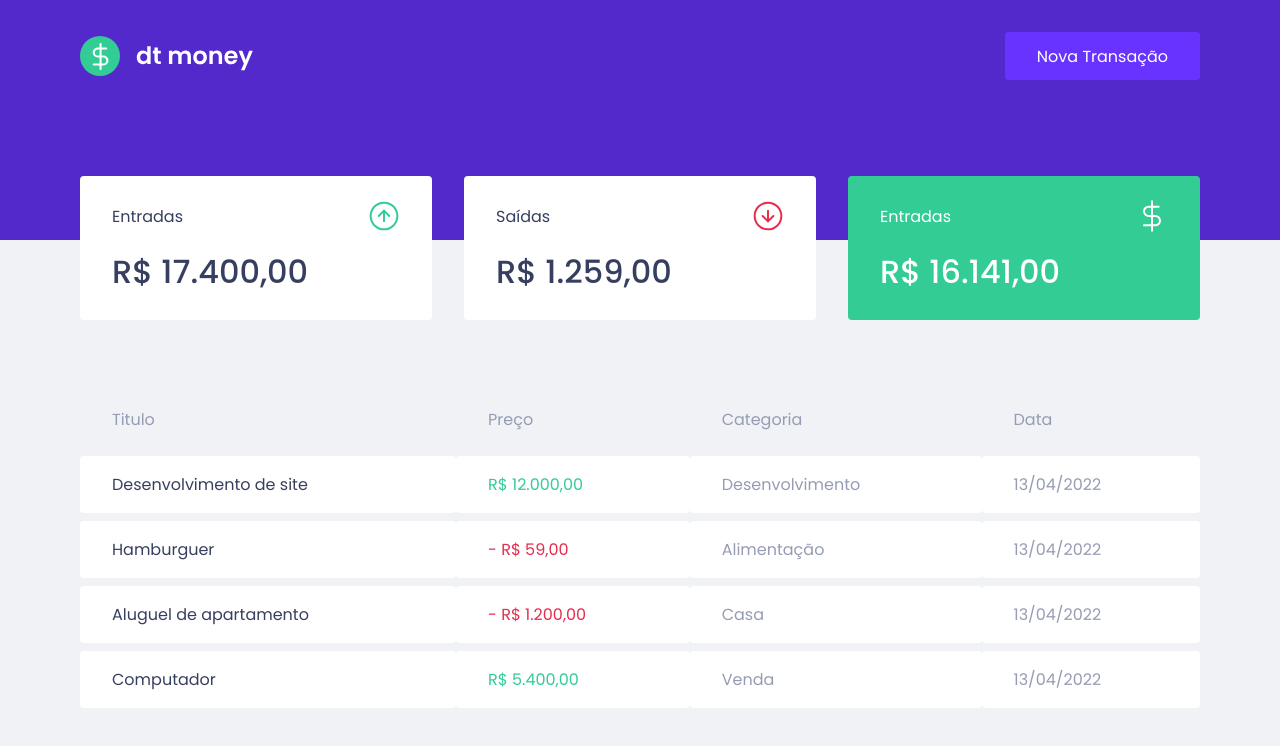
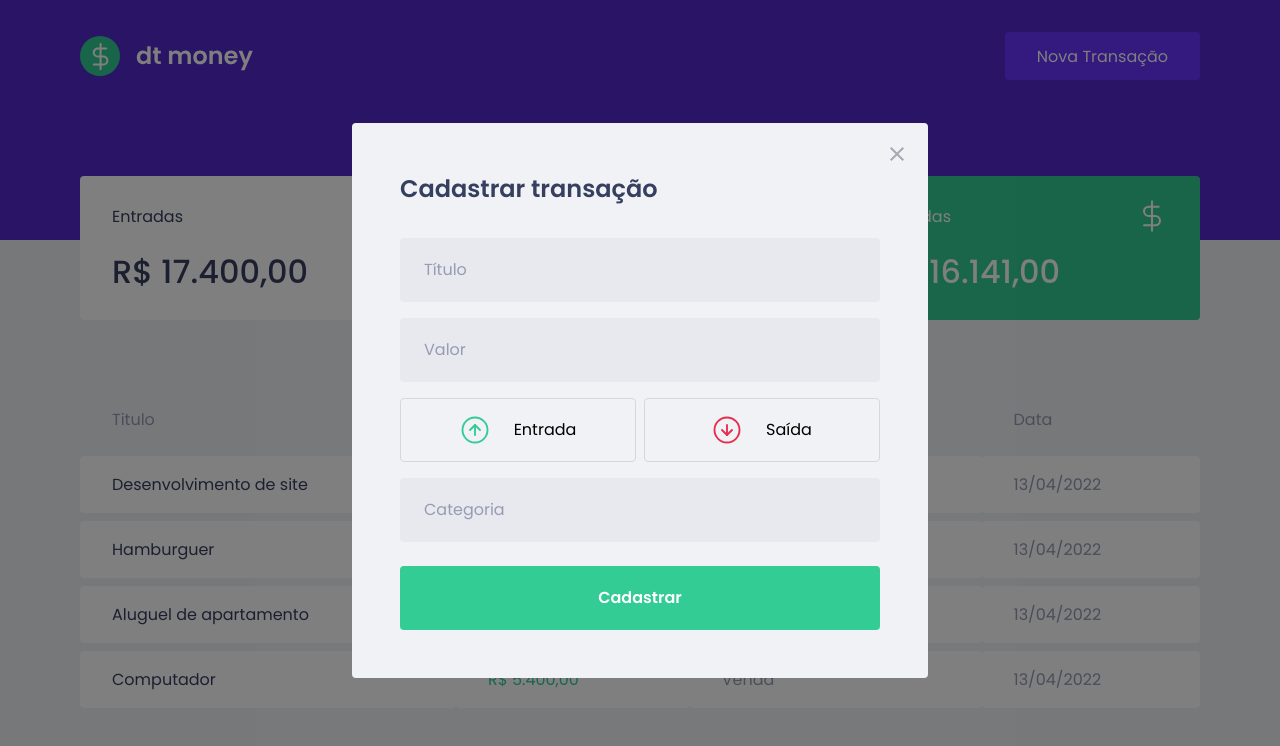
Before and after one commit to Gustavomunizz/dtmoney, a React (Vite) app: page / in a window 1280 px wide. Both pictures are taken after a click on the button "Nova Transação". Shown: the top 746 px of the page. Built offline with nearby package versions, Linux system fonts and the light colour scheme; no server answers; what miragejs would draw is missing.

Commit message:
Creating and styling the modal with react-modal

```diff
--- a/package.json
+++ b/package.json
@@ -9,13 +9,16 @@
   },
   "dependencies": {
     "axios": "^0.27.2",
+    "polished": "^4.2.2",
     "react": "^18.0.0",
     "react-dom": "^18.0.0",
+    "react-modal": "^3.15.1",
     "styled-components": "^5.3.5"
   },
   "devDependencies": {
     "@types/react": "^18.0.0",
     "@types/react-dom": "^18.0.0",
+    "@types/react-modal": "^3.13.1",
     "@types/styled-components": "^5.1.25",
     "@vitejs/plugin-react": "^1.3.0",
     "miragejs": "^0.1.45",
--- a/src/App.tsx
+++ b/src/App.tsx
@@ -1,32 +1,28 @@
+import { useState } from 'react'
 import { Dashboard } from './components/dashboard'
 import { Header } from './components/header'
+import { NewTransactionModal } from './components/NewTransactionsModal'
 import { GlobalStyle } from './styles/global'
-import { createServer } from 'miragejs'
-
-createServer({
-  routes() {
-    this.namespace = 'api' //Significa que todas as chamadas a API vão ser a partir de um /api
-
-    this.get('/transactions', () => {
-      return [
-        {
-          id: 1,
-          title: 'Transaction 1',
-          amount: 400,
-          type: 'deposit',
-          category: 'Food',
-          createdAt: new Date()
-        }
-      ]
-    })
-  }
-})
 
 export function App() {
+  const [isOpenTransactionModal, setIsOpenTransactionModal] = useState(false)
+
+  function handleOpenNewTransactionModal() {
+    setIsOpenTransactionModal(true)
+  }
+
+  function handleCloseNewTransactionModal() {
+    setIsOpenTransactionModal(false)
+  }
+
   return (
     <>
-      <Header />
+      <Header onOpenNewTransactionModal={handleOpenNewTransactionModal} />
       <Dashboard />
+      <NewTransactionModal
+        isOpen={isOpenTransactionModal}
+        onRequestClose={handleCloseNewTransactionModal}
+      />
       <GlobalStyle />
     </>
   )
--- /dev/null
+++ b/src/components/NewTransactionsModal/index.tsx
@@ -0,0 +1,54 @@
+import Modal from 'react-modal'
+import { Container, TransactionTypeContainer } from './styles'
+import incomesImg from '../../assets/incomes.svg'
+import outcomesImg from '../../assets/outcomes.svg'
+import closeImg from '../../assets/close.svg'
+
+interface NewTransactionModalProps {
+  isOpen: boolean
+  onRequestClose: () => void
+}
+
+Modal.setAppElement('#root')
+
+export function NewTransactionModal({
+  isOpen,
+  onRequestClose
+}: NewTransactionModalProps) {
+  return (
+    <Modal
+      isOpen={isOpen}
+      onRequestClose={onRequestClose}
+      overlayClassName="react-modal-overlay"
+      className="react-modal-content"
+    >
+      <button
+        type="button"
+        onClick={onRequestClose}
+        className="react-modal-close"
+      >
+        <img src={closeImg} alt="Fechar modal" />
+      </button>
+
+      <Container>
+        <h2>Cadastrar transação</h2>
+        <input type="text" placeholder="Título" />
+        <input type="number" placeholder="Valor" />
+        <TransactionTypeContainer>
+          <button type="button">
+            <img src={incomesImg} alt="Butão de entrada" />
+            <span>Entrada</span>
+          </button>
+
+          <button type="button">
+            <img src={outcomesImg} alt="Butão de saída" />
+            <span>Saída</span>
+          </button>
+        </TransactionTypeContainer>
+
+        <input type="text" placeholder="Categoria" />
+        <button type="submit">Cadastrar</button>
+      </Container>
+    </Modal>
+  )
+}
--- /dev/null
+++ b/src/components/NewTransactionsModal/styles.ts
@@ -0,0 +1,82 @@
+import styled from 'styled-components'
+import { darken } from 'polished'
+
+export const Container = styled.form`
+  h2 {
+    color: var(--text-title);
+    font-size: 1.5rem;
+    margin-bottom: 2rem;
+  }
+
+  input {
+    width: 100%;
+    padding: 0rem 1.5rem;
+    height: 4rem;
+    border-radius: 0.25rem;
+    border: 1px #d7d7d7;
+    outline: 1px #d7d7d7;
+    background: #e7e9ee;
+    font-size: 1rem;
+
+    &::placeholder {
+      color: var(--text-body);
+    }
+
+    & + input {
+      margin-top: 1rem;
+    }
+  }
+
+  button[type='submit'] {
+    width: 100%;
+    height: 4rem;
+    margin-top: 1.5rem;
+    border-radius: 0.25rem;
+    border: 0;
+    background: var(--green);
+    color: var(--shape);
+    font-size: 1rem;
+    font-weight: 600;
+    line-height: 1.5rem;
+
+    transition: filter 0.2s;
+
+    &:hover {
+      filter: brightness(0.9);
+    }
+  }
+`
+export const TransactionTypeContainer = styled.div`
+  margin: 1rem 0;
+  display: grid;
+  grid-template-columns: 1fr 1fr;
+  gap: 0.5rem;
+
+  button {
+    height: 4rem;
+    padding: 1.5rem;
+    background: transparent;
+
+    display: flex;
+    justify-content: center;
+    align-items: center;
+    gap: 1.5rem;
+
+    font-size: 1rem;
+    line-height: 1.5rem;
+
+    border: 1px solid #d7d7d7;
+    border-radius: 0.25rem;
+
+    transition: border-color 0.2s;
+
+    &:hover {
+      border-color: ${darken(0.1, '#d7d7d7')};
+    }
+
+    img {
+      height: 30px;
+      width: 30px;
+    }
+  }
+`
--- a/src/components/header/index.tsx
+++ b/src/components/header/index.tsx
@@ -1,12 +1,18 @@
 import LogoImg from '../../assets/Logo.svg'
 import { Container, Content } from './styles'
 
-export function Header() {
+interface HeaderProps {
+  onOpenNewTransactionModal: () => void
+}
+
+export function Header({ onOpenNewTransactionModal }: HeaderProps) {
   return (
     <Container>
       <Content>
         <img src={LogoImg} alt="dt money" />
-        <button type="button">Nova Transação</button>
+        <button type="button" onClick={onOpenNewTransactionModal}>
+          Nova Transação
+        </button>
       </Content>
     </Container>
   )
--- a/src/components/header/styles.ts
+++ b/src/components/header/styles.ts
@@ -14,6 +14,7 @@ export const Content = styled.div`
 
   button {
     border: 0;
+    outline: white;
     padding: 0rem 2rem;
     height: 3rem;
     font-size: 1rem;
--- a/src/custom.d.ts
+++ b/src/custom.d.ts
@@ -2,3 +2,5 @@ declare module "*.svg" {
   const content: any;
   export default content;
 }
+declare module 'styled-components';
+declare module 'react-modal';
--- a/src/main.tsx
+++ b/src/main.tsx
@@ -1,6 +1,26 @@
 import React from 'react'
 import ReactDOM from 'react-dom/client'
 import { App } from './App'
+import { createServer } from 'miragejs'
+
+createServer({
+  routes() {
+    this.namespace = 'api' //Significa que todas as chamadas a API vão ser a partir de um /api
+
+    this.get('/transactions', () => {
+      return [
+        {
+          id: 1,
+          title: 'Transaction 1',
+          amount: 400,
+          type: 'deposit',
+          category: 'Food',
+          createdAt: new Date()
+        }
+      ]
+    })
+  }
+})
 
 ReactDOM.createRoot(document.getElementById('root')!).render(
   <React.StrictMode>
--- a/src/styled-components.d.ts
+++ /dev/null
@@ -1 +0,0 @@
-declare module 'styled-components';
--- a/src/styles/global.ts
+++ b/src/styles/global.ts
@@ -1,4 +1,4 @@
-import { createGlobalStyle } from "styled-components";
+import { createGlobalStyle } from 'styled-components'
 
 export const GlobalStyle = createGlobalStyle`
 
@@ -55,4 +55,40 @@ export const GlobalStyle = createGlobalStyle`
     opacity: 0.6;
     cursor: not-allowed;
   }
+
+  .react-modal-overlay {
+    background: rgba(0,0,0,0.5);
+
+    position: fixed;
+    top: 0;
+    bottom: 0;
+    right: 0;
+    left: 0;
+
+    display: flex;
+    align-items: center;
+    justify-content: center;
+  }
+
+  .react-modal-content {
+    width: 100%;
+    max-width: 576px;
+    background: var(--background);
+    padding: 3rem;
+    border-radius: 0.25rem ;
+    position: relative;
+  }
+
+  .react-modal-close {
+    border: 0;
+    position: absolute;
+    right: 1.5rem;
+    top: 1.5rem;
+    background: transparent;
+
+    transition: filter 0.2s;
+    &:hover {
+      filter: brightness(0.8);
+    }
+  }
 `
```
Also changed, not shown: src/assets/close.svg (added), 1 other file (tests, documents, lock files or other folders).
